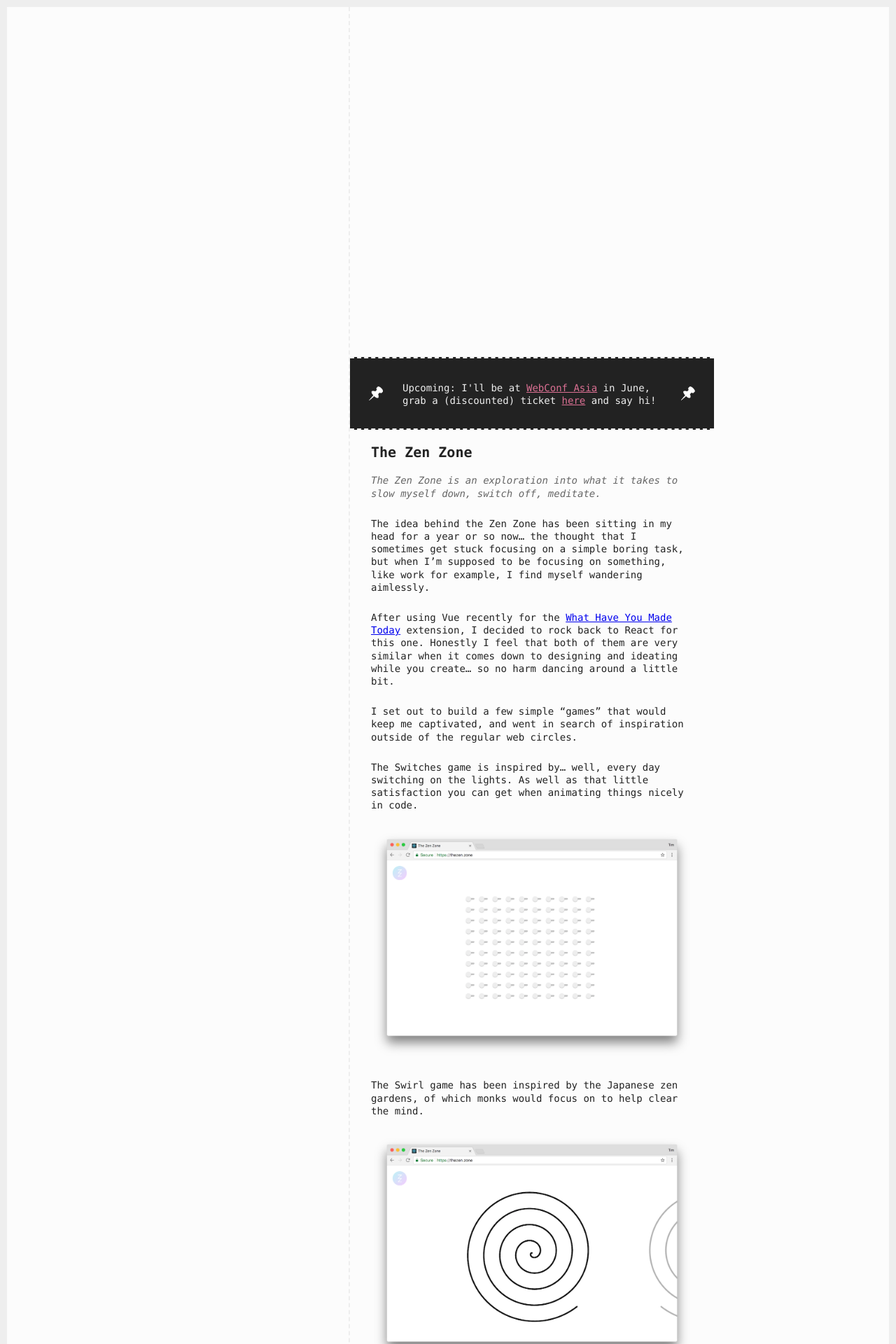
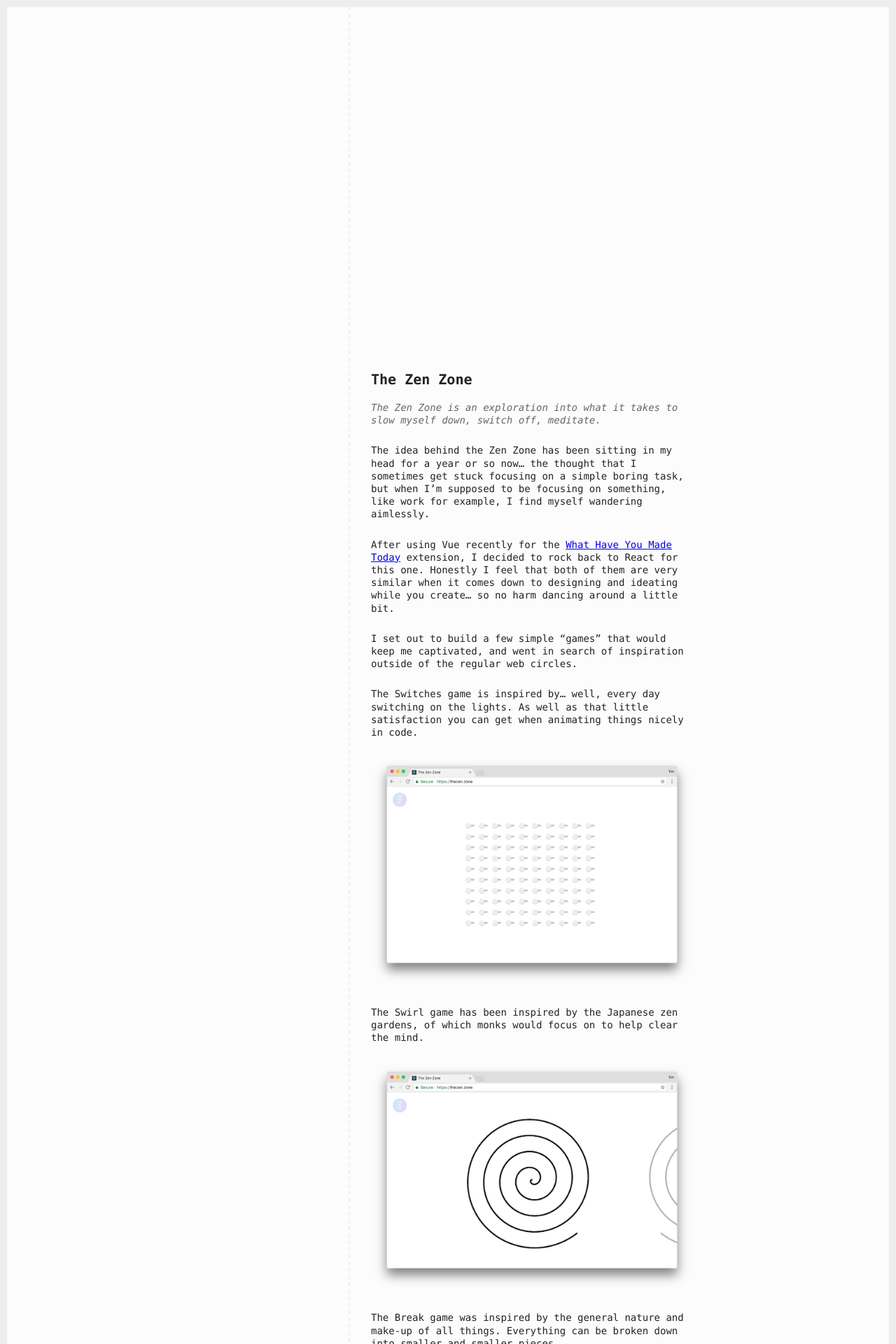
Before and after one commit to tholman/tholman-blog, a Jekyll site: the page built from index.html, in a window 1280 px wide. Shown: the top 1920 px of the page at 70% size. Built offline with Jekyll 4.4.1, drawn with Linux system fonts in a browser that asks for light colours; some of the changed text lies outside the part shown.

Commit message:
no more notice

```diff
--- a/_layouts/default.html
+++ b/_layouts/default.html
@@ -17,11 +17,7 @@
     <section class="wrapper">
       <div class="content">
         {% include header.html filters="true" %}
-        <article class="pinned serious">
-          <p>
-            Upcoming: I'll be at <a href="https://www.webconf.asia/" target="_blank">WebConf Asia</a> in June, grab a (discounted) ticket <a href="https://ti.to/webconf-asia/2018/discount/jointimatwebconf" target="_blank">here</a> and say hi!
-          </p>
-        </article>
+        <!-- <article class="pinned serious"><p></p></article> -->
         {{content}}
         <div class="under-padding"></div>
 
```
